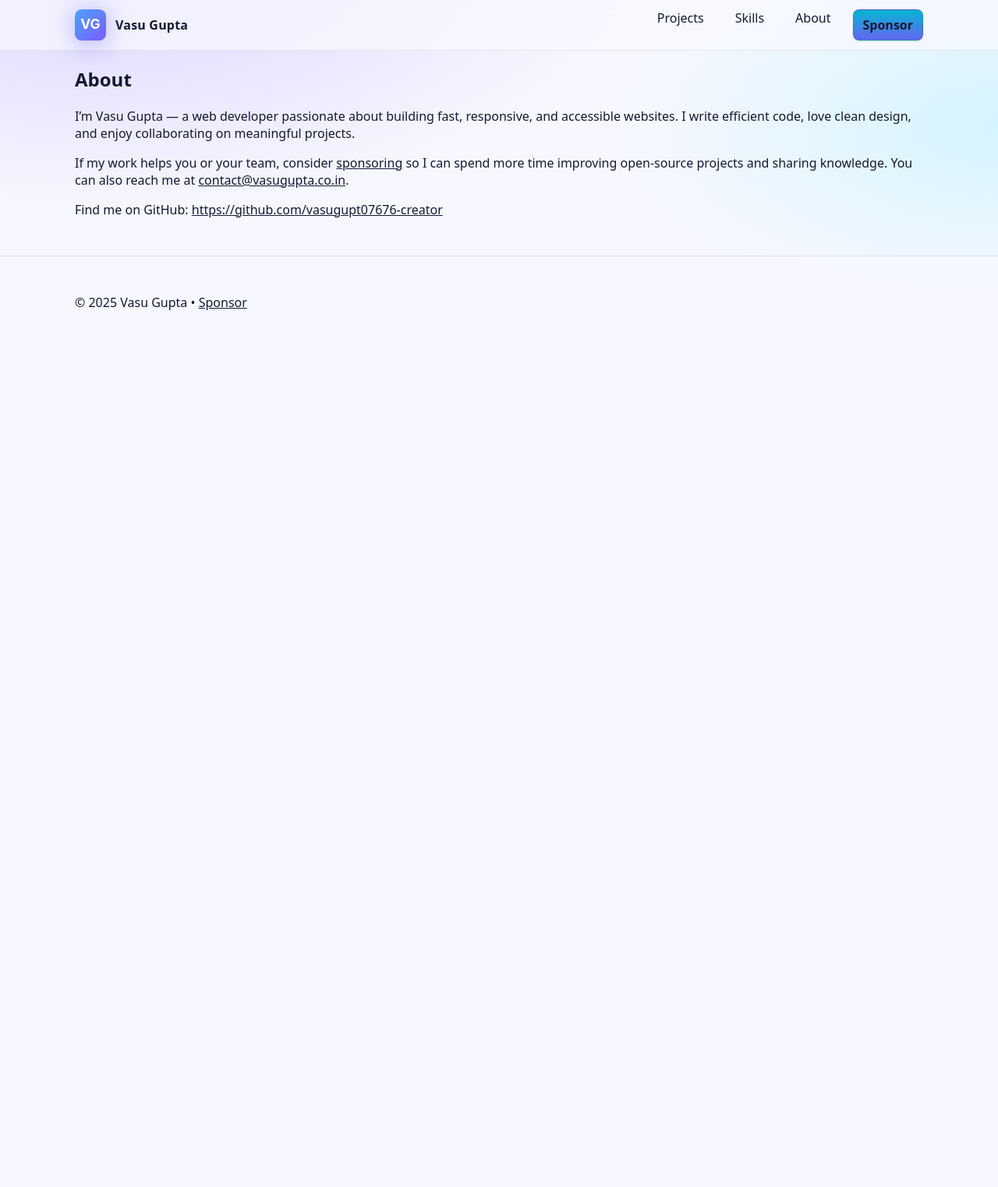
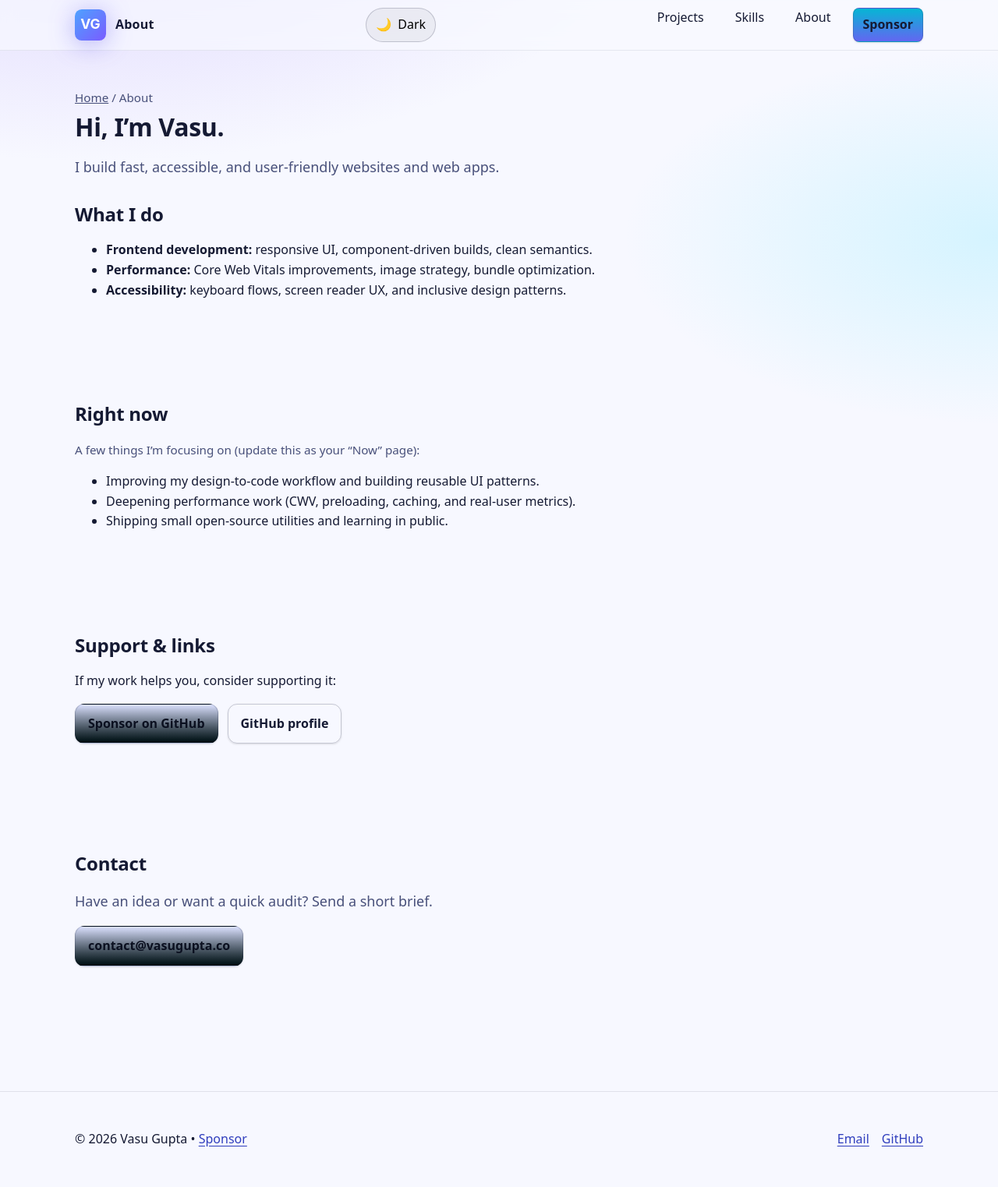
Before and after one commit to vasugupt07676-creator/personal-website, a PHP site: page /about.html in a window 1280 px wide. Shown: the whole page at 78% size. Before the commit the page ends 398 px from the top, so only its background shows below. Run offline with PHP 8.4, Linux system fonts and the light colour scheme.

Commit message:
Fix SEO sitemap generation for custom domain + real HTML routes (#3)
* chore(repo): remove broken CI workflow

* Add GitHub Actions workflow to generate sitemap

* Rename .github/workflows.sitemap.yml to .github/workflows/sitemap.yml

* chore(sitemap): auto-generate sitemap.xml

* fix(seo): generate correct sitemap for custom domain and real pages

* chore(sitemap): auto-generate sitemap.xml

* feat(pages): modernize about and skills with shared header/footer + theme

* chore(sitemap): auto-generate sitemap.xml

* feat(pages): modernize about and skills with shared header/footer + theme

* chore(sitemap): auto-generate sitemap.xml

* fix(ui): add a11y utilities, typography rhythm, chips, and reduced-motion support

* feat(projects): render projects from JSON and improve theme/motion logic

* chore(sitemap): auto-generate sitemap.xml

* feat(projects): render projects from JSON and improve theme/motion logic

* Refactor theme handling and improve year display

---------

Co-authored-by: github-actions[bot] <41898282+github-actions[bot]@users.noreply.github.com>

```diff
--- a/about.html
+++ b/about.html
@@ -1,60 +1,122 @@
 <!doctype html>
-<html lang="en">
+<html lang="en" class="no-js" data-theme="system">
 <head>
   <meta charset="utf-8" />
   <meta name="viewport" content="width=device-width, initial-scale=1" />
   <title>About — Vasu Gupta</title>
-  <meta name="description" content="About Vasu Gupta — web developer passionate about fast, accessible, user-friendly websites." />
+  <meta name="description" content="About Vasu Gupta — web developer focused on fast, accessible, user-friendly experiences." />
+  <link rel="canonical" href="https://vasugupta.co/about.html" />
+  <meta name="theme-color" content="#0f1220" media="(prefers-color-scheme: dark)" />
+  <meta name="theme-color" content="#f7f8ff" media="(prefers-color-scheme: light)" />
+
+  <!-- Open Graph / Twitter -->
   <meta property="og:title" content="About — Vasu Gupta" />
-  <meta property="og:description" content="About Vasu Gupta — web developer passionate about fast, accessible, user-friendly websites." />
+  <meta property="og:description" content="About Vasu Gupta — web developer focused on fast, accessible, user-friendly experiences." />
   <meta property="og:type" content="website" />
-  <meta property="og:url" content="https://vasugupta.co/" />
+  <meta property="og:url" content="https://vasugupta.co/about.html" />
   <meta property="og:image" content="assets/og-image.png" />
   <meta name="twitter:card" content="summary_large_image" />
+
   <link rel="icon" href="assets/favicon.svg" type="image/svg+xml" />
   <link rel="stylesheet" href="styles.css" />
+
+  <script type="application/ld+json">
+  {
+    "@context": "https://schema.org",
+    "@type": "Person",
+    "name": "Vasu Gupta",
+    "url": "https://vasugupta.co/",
+    "jobTitle": "Web Developer",
+    "email": "mailto:contact@vasugupta.co",
+    "sameAs": ["https://github.com/vasugupt07676-creator"]
+  }
+  </script>
 </head>
 <body>
+  <a class="skip-link" href="#main">Skip to main content</a>
 
   <header class="site-header" role="banner">
     <div class="container header-inner">
       <div class="brand">
-        <img src="assets/logo.svg" alt="VG logo" width="40" height="40" />
-        <span class="brand-text">Vasu Gupta</span>
+        <a href="index.html" class="brand-link" aria-label="Back to home">
+          <img src="assets/logo.svg" alt="VG logo" width="40" height="40" />
+        </a>
+        <span class="brand-text">About</span>
       </div>
-      <nav aria-label="Primary" class="primary-nav">
+
+      <button class="theme-toggle" id="theme-toggle" aria-pressed="false" title="Toggle dark mode">
+        <span aria-hidden="true">🌙</span>
+        <span class="label">Dark</span>
+      </button>
+
+      <button class="theme-toggle primary-nav-toggle" id="nav-toggle" aria-expanded="false" aria-controls="primary-nav" style="display:none">
+        <span aria-hidden="true">☰</span>
+        <span class="sr-only">Menu</span>
+      </button>
+
+      <nav aria-label="Primary" class="primary-nav" id="primary-nav">
         <ul>
           <li><a href="projects.html">Projects</a></li>
           <li><a href="skills.html">Skills</a></li>
-          <li><a href="about.html">About</a></li>
-          <li><a class="btn btn-sponsor" href="https://github.com/sponsors/vasugupt07676-creator">Sponsor</a></li>
+          <li><a aria-current="page" href="about.html">About</a></li>
+          <li><a class="btn btn-sponsor" href="https://github.com/sponsors/vasugupt07676-creator" rel="noopener noreferrer">Sponsor</a></li>
         </ul>
       </nav>
     </div>
   </header>
 
-  <main id="main">
-    <section class="section container" aria-labelledby="about-title">
-      <h1 id="about-title">About</h1>
-      <p>
-        I’m Vasu Gupta — a web developer passionate about building fast, responsive, and accessible websites.
-        I write efficient code, love clean design, and enjoy collaborating on meaningful projects.
+  <main id="main" class="container" style="padding-block: var(--space-8)">
+    <header style="margin-bottom: var(--space-6)">
+      <nav aria-label="Breadcrumb" class="trust-note"><a href="index.html">Home</a> / About</nav>
+      <h1 style="margin: .5rem 0 0">Hi, I’m Vasu.</h1>
+      <p class="lede">I build fast, accessible, and user-friendly websites and web apps.</p>
+    </header>
+
+    <section aria-labelledby="what-title" class="section" style="padding-top:0">
+      <h2 id="what-title">What I do</h2>
+      <ul>
+        <li><strong>Frontend development:</strong> responsive UI, component-driven builds, clean semantics.</li>
+        <li><strong>Performance:</strong> Core Web Vitals improvements, image strategy, bundle optimization.</li>
+        <li><strong>Accessibility:</strong> keyboard flows, screen reader UX, and inclusive design patterns.</li>
+      </ul>
+    </section>
+
+    <section aria-labelledby="now-title" class="section">
+      <h2 id="now-title">Right now</h2>
+      <p class="trust-note">A few things I’m focusing on (update this as your “Now” page):</p>
+      <ul>
+        <li>Improving my design-to-code workflow and building reusable UI patterns.</li>
+        <li>Deepening performance work (CWV, preloading, caching, and real-user metrics).</li>
+        <li>Shipping small open-source utilities and learning in public.</li>
+      </ul>
+    </section>
+
+    <section aria-labelledby="sponsor-title" class="section">
+      <h2 id="sponsor-title">Support & links</h2>
+      <p>If my work helps you, consider supporting it:</p>
+      <p class="cta-row" style="margin-top: var(--space-4)">
+        <a class="btn" href="https://github.com/sponsors/vasugupt07676-creator" rel="noopener noreferrer">Sponsor on GitHub</a>
+        <a class="btn btn-outline" href="https://github.com/vasugupt07676-creator" rel="me noopener noreferrer">GitHub profile</a>
       </p>
-      <p>
-        If my work helps you or your team, consider <a href="https://github.com/sponsors/vasugupt07676-creator">sponsoring</a> so I can spend more time improving open-source
-        projects and sharing knowledge. You can also reach me at <a href="mailto:contact@vasugupta.co.in">contact@vasugupta.co.in</a>.
-      </p>
-      <p>
-        Find me on GitHub: <a href="https://github.com/vasugupt07676-creator">https://github.com/vasugupt07676-creator</a>
-      </p>
+    </section>
+
+    <section aria-labelledby="contact-title" class="section">
+      <h2 id="contact-title">Contact</h2>
+      <p class="lede">Have an idea or want a quick audit? Send a short brief.</p>
+      <p><a class="btn" href="mailto:contact@vasugupta.co">contact@vasugupta.co</a></p>
     </section>
   </main>
 
   <footer class="site-footer">
     <div class="container footer-inner">
-      <p>&copy; 2025 Vasu Gupta • <a href="https://github.com/sponsors/vasugupt07676-creator">Sponsor</a></p>
+      <p>© <span id="year"></span> Vasu Gupta • <a href="https://github.com/sponsors/vasugupt07676-creator" class="link" rel="noopener noreferrer">Sponsor</a></p>
+      <div class="footer-links">
+        <a href="mailto:contact@vasugupta.co" class="link">Email</a>
+        <a href="https://github.com/vasugupt07676-creator" class="link" rel="me noopener noreferrer">GitHub</a>
+      </div>
     </div>
   </footer>
 
+  <script src="script.js" defer></script>
 </body>
 </html>
--- a/styles.css
+++ b/styles.css
@@ -5,6 +5,12 @@ body{margin:0;min-height:100dvh;text-rendering:optimizeLegibility;-webkit-font-s
 img,picture,svg,video,canvas{display:block;max-width:100%}
 input,button,textarea,select{font:inherit}
 :where(a){color:inherit}
+
+/* Reduced motion */
+@media (prefers-reduced-motion: reduce){
+  html:focus-within{scroll-behavior:auto}
+  *,*::before,*::after{animation-duration:0.01ms !important;animation-iteration-count:1 !important;transition-duration:0.01ms !important}
+}
 
 /* Design tokens */
 :root{
@@ -52,12 +58,29 @@ input,button,textarea,select{font:inherit}
 }
 
 /* Global styles */
-body{font-family: ui-sans-serif, system-ui, -apple-system, Segoe UI, Roboto, Helvetica, Arial, "Apple Color Emoji","Segoe UI Emoji"; color:var(--text); background: radial-gradient(1200px 600px at 10% -10%,rgba(167,139,250,.35),transparent 60%), radial-gradient(800px 400px at 100% 20%,rgba(110,231,255,.25),transparent 60%), var(--bg);}
+body{
+  font-family: ui-sans-serif, system-ui, -apple-system, Segoe UI, Roboto, Helvetica, Arial, "Apple Color Emoji","Segoe UI Emoji";
+  color:var(--text);
+  background: radial-gradient(1200px 600px at 10% -10%,rgba(167,139,250,.35),transparent 60%),
+              radial-gradient(800px 400px at 100% 20%,rgba(110,231,255,.25),transparent 60%),
+              var(--bg);
+  line-height:1.6
+}
+
+p{max-width:70ch}
+h1,h2,h3{line-height:1.15; letter-spacing:-.01em}
+.section{padding-block: var(--space-8)}
 
 .container{max-width:var(--max-w); margin-inline:auto; padding-inline: clamp(var(--space-4), 4vw, var(--space-6));}
 
 .skip-link{position:absolute;left:-9999px;top:auto;width:1px;height:1px;overflow:hidden}
 .skip-link:focus{left:var(--space-4);top:var(--space-4);width:auto;height:auto;z-index:999;background:var(--panel-strong);backdrop-filter: blur(8px);padding:var(--space-3) var(--space-4);border-radius:var(--radius-s);outline:var(--focus)}
+
+.sr-only{position:absolute;width:1px;height:1px;padding:0;margin:-1px;overflow:hidden;clip:rect(0,0,0,0);white-space:nowrap;border:0}
+
+.link{text-decoration:underline; text-underline-offset:3px; color:var(--link)}
+.link:hover{opacity:.92}
+.link:focus-visible{outline:var(--focus); outline-offset:2px}
 
 /* Header */
 .site-header{position:sticky;top:0;z-index:50; backdrop-filter: blur(10px); background: color-mix(in oklab, var(--bg), transparent 30%); border-bottom:1px solid color-mix(in oklab, var(--text), transparent 92%)}
@@ -89,11 +112,15 @@ body{font-family: ui-sans-serif, system-ui, -apple-system, Segoe UI, Roboto, Hel
 .trust-note{font-size:.95rem; color:var(--muted)}
 
 .hero-card{position:relative; border:1px solid color-mix(in oklab, var(--text), transparent 88%); background:linear-gradient(180deg, color-mix(in oklab, var(--panel), transparent 30%), color-mix(in oklab, var(--panel-strong), transparent 10%)); padding: clamp(var(--space-4), 3vw, var(--space-6)); border-radius: var(--radius-l); box-shadow: var(--elev-2); overflow:hidden}
-.hero-card::after{content:""; position:absolute; inset:-20%; background: conic-gradient(from 0deg, transparent 70%, color-mix(in oklab, var(--brand-1), transparent 40%) 80%, color-mix(in oklab, var(--brand-2), transparent 35%) 88%, transparent 96%); filter: blur(40px); opacity:.7; animation: spin 20s linear infinite}
+.hero-card::after{content:""; position:absolute; inset:-20%; background: conic-gradient(from 0deg, transparent 70%, color-mix(in oklab, var(--brand-1), transparent 40%) 80%, color-mix(in oklab, var(--brand-2), transparent 35%) 88%, transparent 96%); filter: blur(40px); opacity:.7; animation: spin 20s linear infinite; animation-play-state: var(--spin, running)}
 @keyframes spin{to{transform: rotate(1turn)}}
 
 .tech-badges{display:flex; flex-wrap:wrap; gap:.5rem}
 .badge{border:1px solid color-mix(in oklab, var(--text), transparent 85%); background: color-mix(in oklab, var(--panel), transparent 10%); padding:.35rem .6rem; border-radius:999px; font-size:.85rem}
+
+/* Chips / tag lists (Skills page) */
+.chip-list{display:flex;flex-wrap:wrap;gap:.6rem;list-style:none;margin:var(--space-5) 0 0;padding:0}
+.chip-list > li{border:1px solid color-mix(in oklab, var(--text), transparent 85%);background: color-mix(in oklab, var(--panel), transparent 10%);padding:.5rem .75rem;border-radius:999px;font-size:.95rem}
 
 .hero-art{position:relative}
 .hero-art img{width:100%; height:auto; border-radius: var(--radius-l); border:1px solid color-mix(in oklab, var(--text), transparent 88%); box-shadow: var(--elev-2)}
```
Also changed, not shown: projects.html (+3 -64 lines), projects.json (+12 -4 lines), script.js (+112 -30 lines), scripts/generate-sitemap.js (+38 -19 lines), sitemap.xml (+8 -22 lines), skills.html (+73 -19 lines), .github/workflows/node.js.yml (deleted), .github/workflows/sitemap.yml (added).
